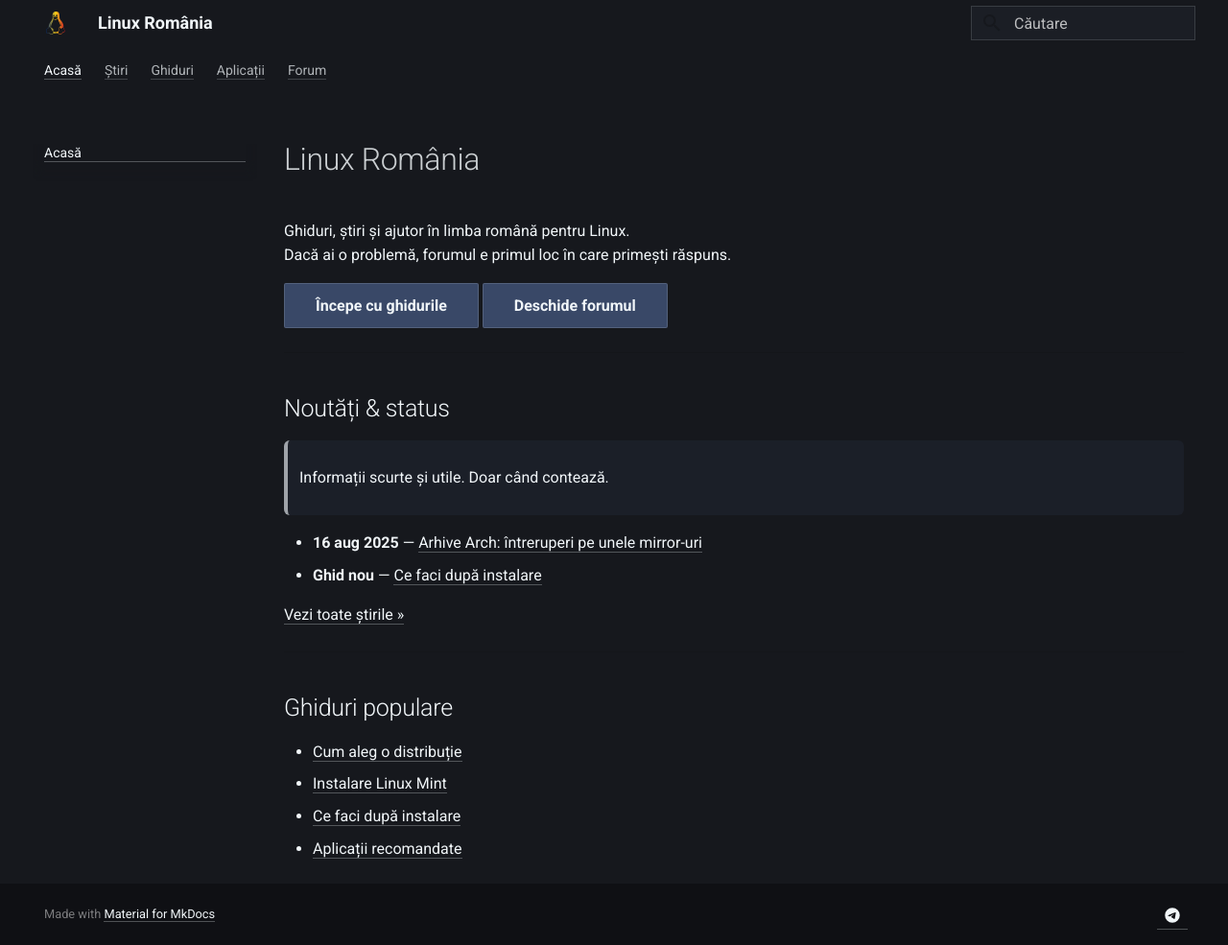
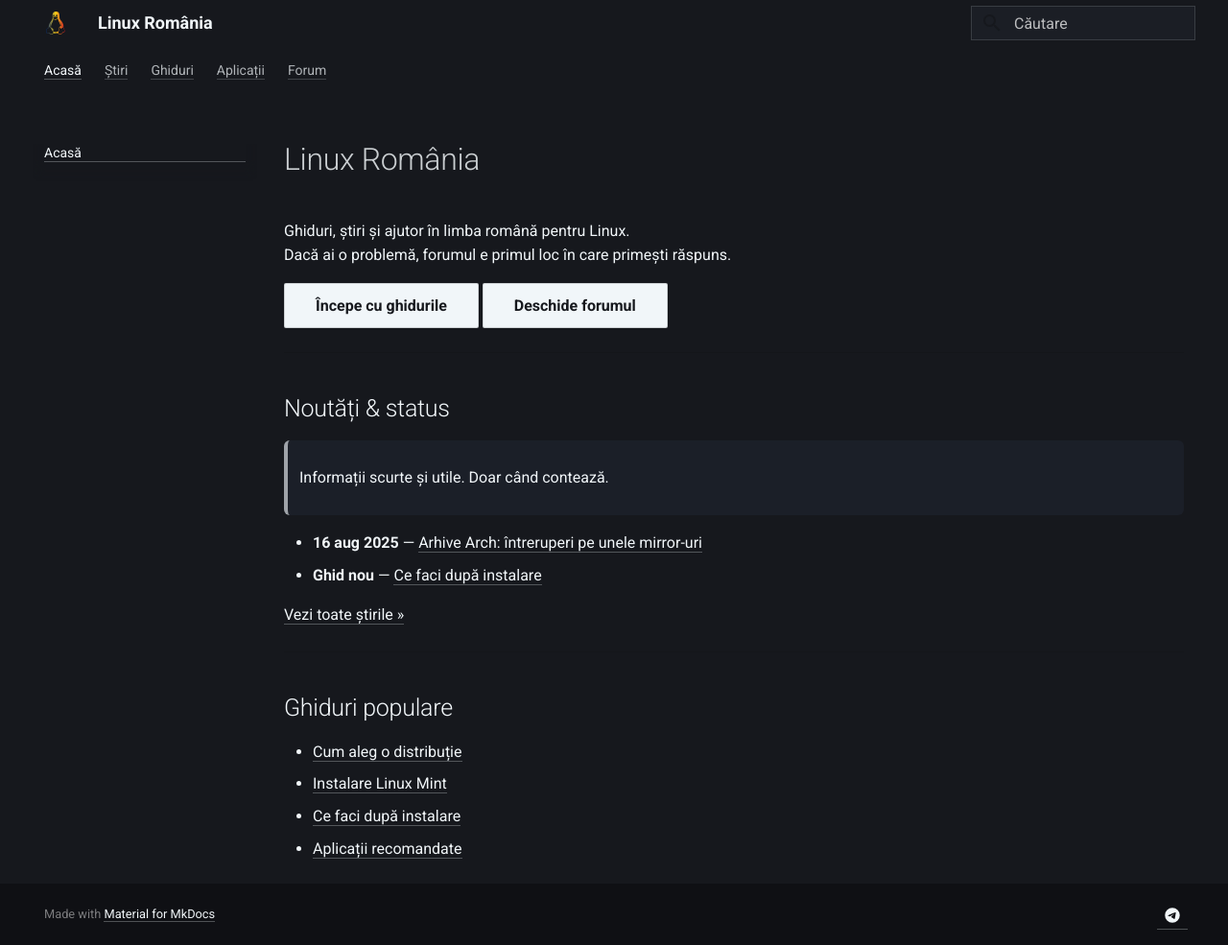
Before and after one commit to linux-romania/linuxromania-site, an MkDocs documentation site: the page built from docs/index.md, in a window 1280 px wide and 985 px high. Shown: the whole window at 96% size. Built offline with MkDocs 1.6.1 and Material for MkDocs 9.7.7, drawn with Linux system fonts in a browser that asks for light colours.

Commit message:
Update extra.css

```diff
--- a/docs/assets/extra.css
+++ b/docs/assets/extra.css
@@ -55,29 +55,27 @@
 }
 
 /* ----------------- Buttons ----------------- */
-/* Make sure buttons never flash white by defining all states */
 a.md-button, .md-button, .btn {
   display: inline-block;
   padding: .55rem .9rem;
   border-radius: .6rem;
-  background: var(--lr-slate) !important;
-  color: var(--lr-light) !important;
-  border: 1px solid var(--md-border-color) !important;
-  box-shadow: none;
+  background: #F1F6F9 !important;   /* light button */
+  color: #16181D !important;        /* dark text */
+  border: 1px solid rgba(0,0,0,.15) !important;
+  font-weight: 600;
+  text-decoration: none;
   transition: background .15s ease, border-color .15s ease, transform .02s ease;
 }
-a.md-button:link, a.md-button:visited,
-.md-button:link, .md-button:visited,
-.btn:link, .btn:visited {
-  background: var(--lr-slate) !important;
-  color: var(--lr-light) !important;
-  border-color: var(--md-border-color) !important;
+
+a.md-button:hover, .md-button:hover, .btn:hover {
+  background: #e0e6ea !important;   /* slightly darker on hover */
+  border-color: #cfd6db !important;
 }
-a.md-button:hover, .md-button:hover, .btn:hover {
-  background: var(--md-primary-fg-color--dark) !important;
-  border-color: var(--md-primary-fg-color--dark) !important;
+
+a.md-button:active, .md-button:active, .btn:active {
+  transform: scale(.98);
 }
-a.md-button:active, .md-button:active, .btn:active { transform: scale(.98); }
+
 
 /* If you made a header action button, keep the same styling next to search */
 .md-header__actions .md-button { margin-left: .5rem; }
```
